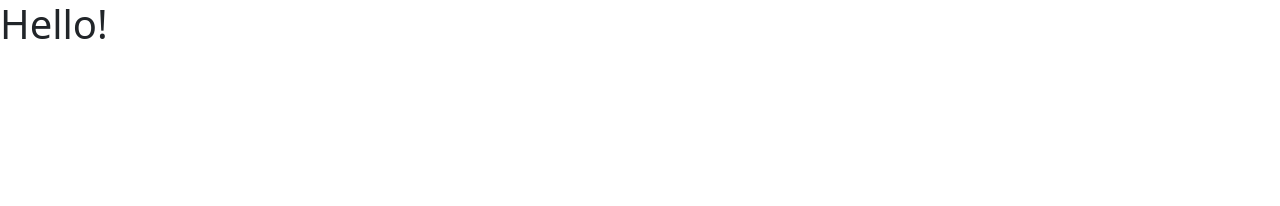
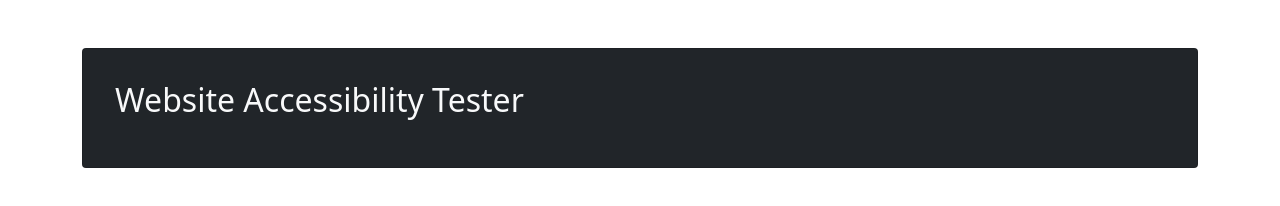
Before and after one commit to webQbe/js_accessibility_tester, a website: page public/index.html in a window 1280 px wide. Drawn offline with nearby package versions, Linux system fonts and the light colour scheme.

Commit message:
Created bootstrap card with title

```diff
--- a/public/index.html
+++ b/public/index.html
@@ -11,8 +11,14 @@
 </head>
 <body>
 
-    <h1>Hello!</h1>
-
+    <div class="container-sm">
+        <div class="card my-5 p-3 bg-dark text-light">
+            <!-- HEADER -->
+            <div class="card-body">
+                <h2 class="mb-3">Website Accessibility Tester</h2>
+            </div>
+        </div>
+    </div>
     <!-- LOAD JS -->
     <script src="js/main.js"></script>
 </body>
```
